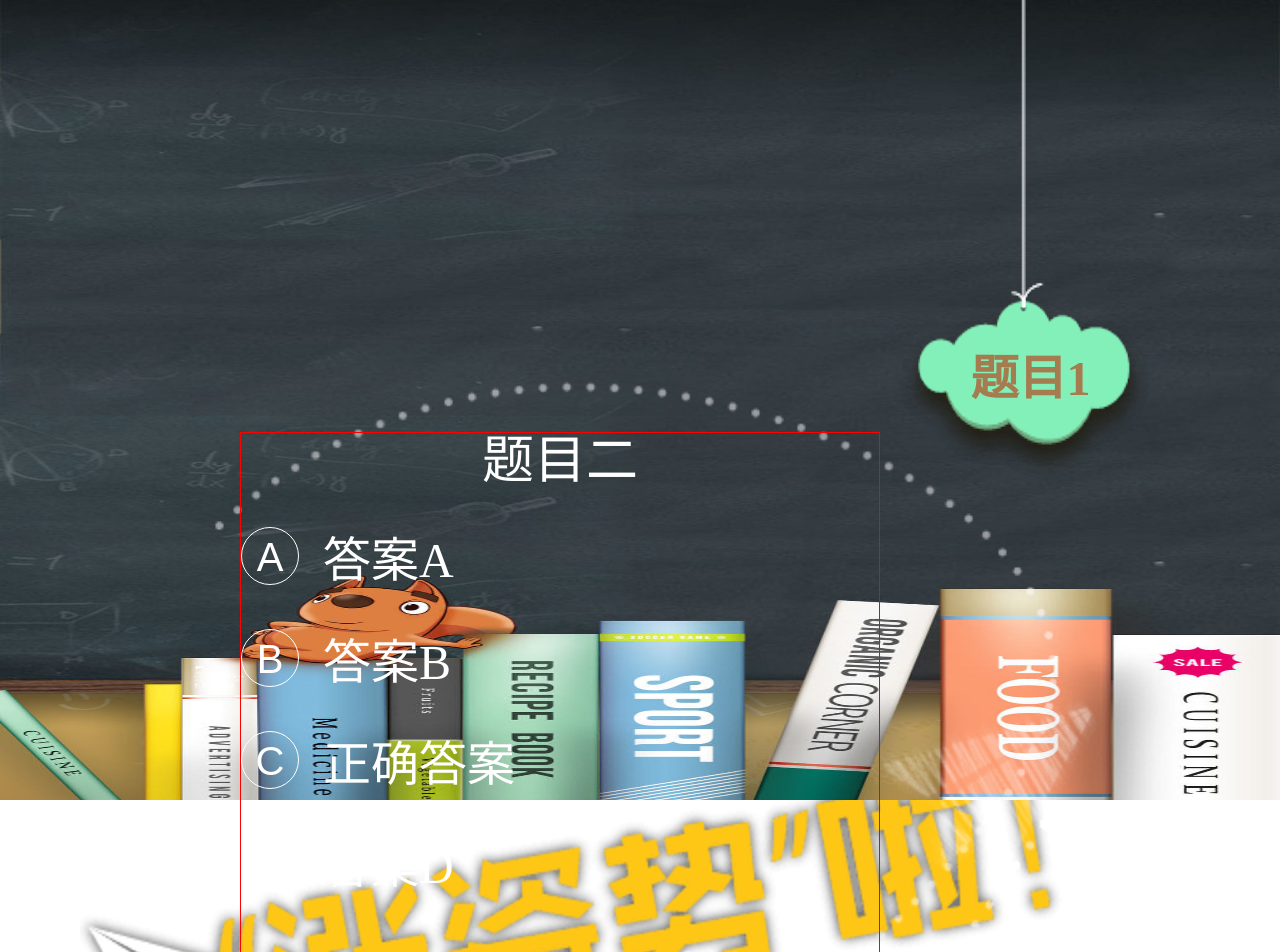
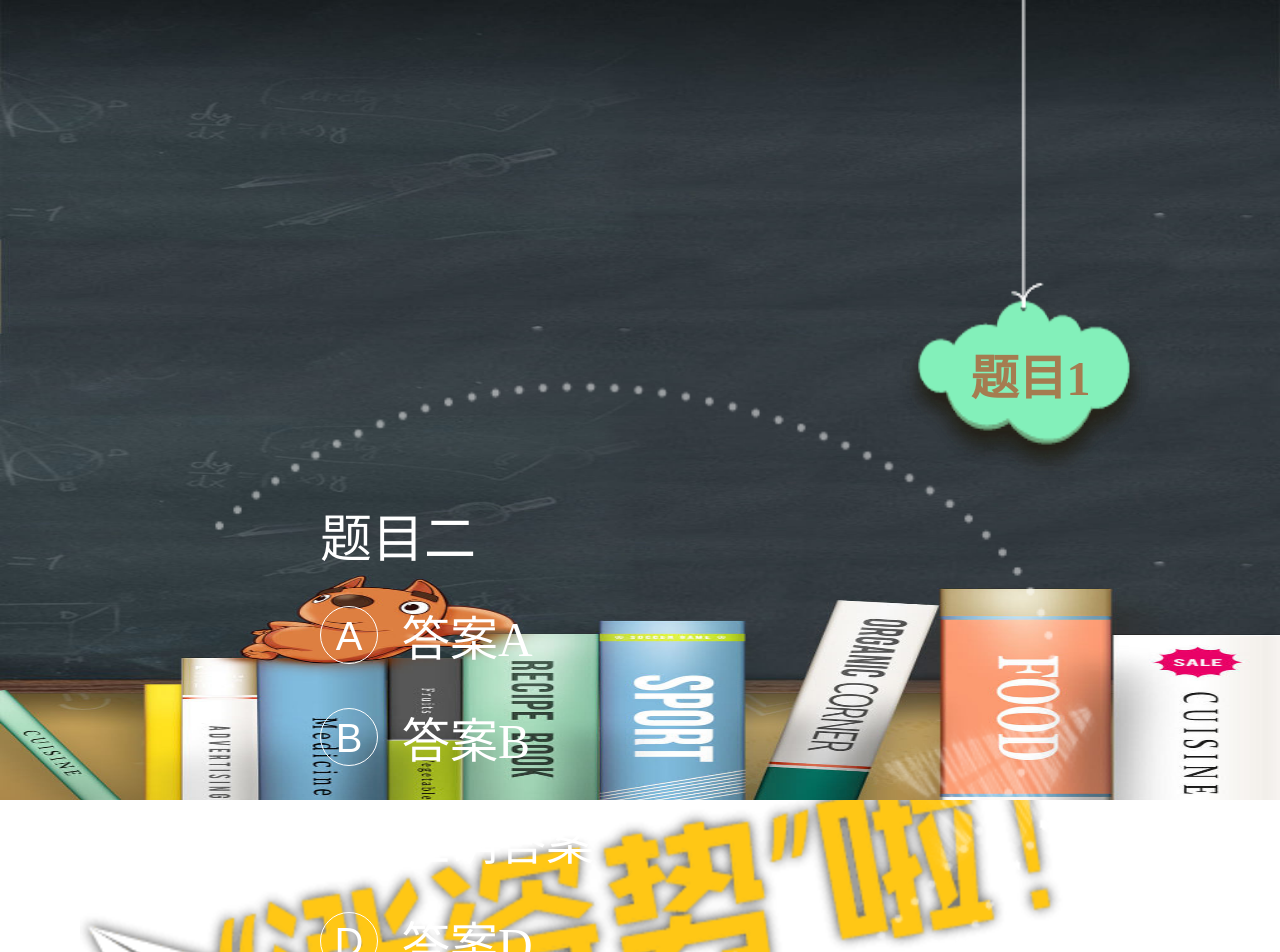
Before and after one commit to catchonme/react-QA, a React (Create React App) app: page /question-list/1 in a window 1280 px wide. Shown: the top 952 px of the page. Built offline with nearby package versions, Linux system fonts and the light colour scheme.

Commit message:
修改获取问题的逻辑

```diff
--- a/src/components/App.js
+++ b/src/components/App.js
@@ -11,8 +11,8 @@ const Home = () => (
     <div className="home_body">
       <div className='top_tips'><div className="num_tip">第一周</div> </div>
       <div className='home_logo item_container_style'></div>
-      <Link to="/question-list/1"><div className="start button_style"></div></Link>
-      <Route path="/question-list/:id" component={QuestionList}/>
+      <Link to={{pathname:"/question-list/1",state:{question:2}}}><div className="start button_style"></div></Link>
+      <Route path="/question-list/:id" ques_id={2} component={QuestionList}/>
     </div>
   </Router>
 )
--- a/src/containers/Question.js
+++ b/src/containers/Question.js
@@ -20,13 +20,19 @@ let Question = ({question, active, match, dispatch}) => {
     }
   }
 
+  const currentQuestion = {}
+  const getCurrentQuestion = () => {
+    console.log(match);
+    return match.params.id;
+  }
+
   return (
     <Router>
       <div className="question_body">
         <div className='top_tips'><div className="num_tip">题目{match.params.id}</div> </div>
         <div className='item_back item_container_style'></div>
         <div className='item_list_container'>
-          <div className="item_title">{question.topic_name}{active}</div>
+          <div className="item_title">{question.topic_name}{getCurrentQuestion()}</div>
           <ul>
             {
               question.topic_answer.map((option, index) => {
--- a/src/containers/QuestionList.js
+++ b/src/containers/QuestionList.js
@@ -1,18 +1,62 @@
-import Question from "../containers/Question";
+import React, { Component } from 'react'
 import { connect } from "react-redux";
-import { chooseAnswer } from "../actions";
+import {changeActive, chooseAnswer} from "../actions";
+import {
+  BrowserRouter as Router,
+  Link,
+  Route
+} from 'react-router-dom'
+import Result from '../components/Result'
 
-const getCurrentQuestion = (questions, id) => {
-  return questions.itemDetail[id]
+class Question extends Component {
+
+  render() {
+    const { match, active, changeQuestionActive} = this.props;
+    const question = this.props.questions[match.params.id];
+    const chooseType = (index) => {
+      switch(index) {
+        case 0 : return 'A';break;
+        case 1 : return 'B';break;
+        case 2 : return 'C';break;
+        case 3 : return 'D';break;
+        default : return '';
+      }
+    }
+
+    return (
+      <Router>
+        <div className="question_body">
+          <div className='top_tips'><div className="num_tip">题目{match.params.id}</div> </div>
+          <div className='item_back item_container_style'></div>
+          <div className='item_list_container'>
+            <div className="item_title">{question.topic_name}</div>
+            <ul>
+              {
+                question.topic_answer.map((option, index) => {
+                  return <li className="item_list" onClick={() => changeQuestionActive(index)} key={index}>
+                    <span className={active === index ? 'has_choosed option_style' : 'option_style'}>{chooseType(index)}</span>
+                    <span className="option_detail">{option.answer_name}</span>
+                  </li>
+                })
+              }
+            </ul>
+          </div>
+          <Link to="/result"><div className="submit_item button_style"></div></Link>
+          <Route path="/result" component={Result}/>
+        </div>
+      </Router>
+    )
+  }
 }
 
 const mapStateToProps = (state) => ({
   active: state.questions.active,
-  question: getCurrentQuestion(state.questions, 1)
+  questions: state.questions.itemDetail
 })
 
 const mapDispatchToProps = {
   onClick: chooseAnswer,
+  changeQuestionActive : changeActive
 }
 
 const QuestionList = connect(
--- a/src/style/index.css
+++ b/src/style/index.css
@@ -105,16 +105,14 @@ body {
   position: absolute;
   height: 7.0rem;
   width: 8.0rem;
-  top: 5.4rem;
-  left: 3rem;
+  top: 6.4rem;
+  left: 4rem;
   -webkit-font-smoothing: antialiased;
-  border:1px solid red;
 }
 .item_title{
   font-size: 0.65rem;
   color: #fff;
   line-height: 0.7rem;
-  text-align: center;
 }
 .item_list {
   font-size: 0;
```
